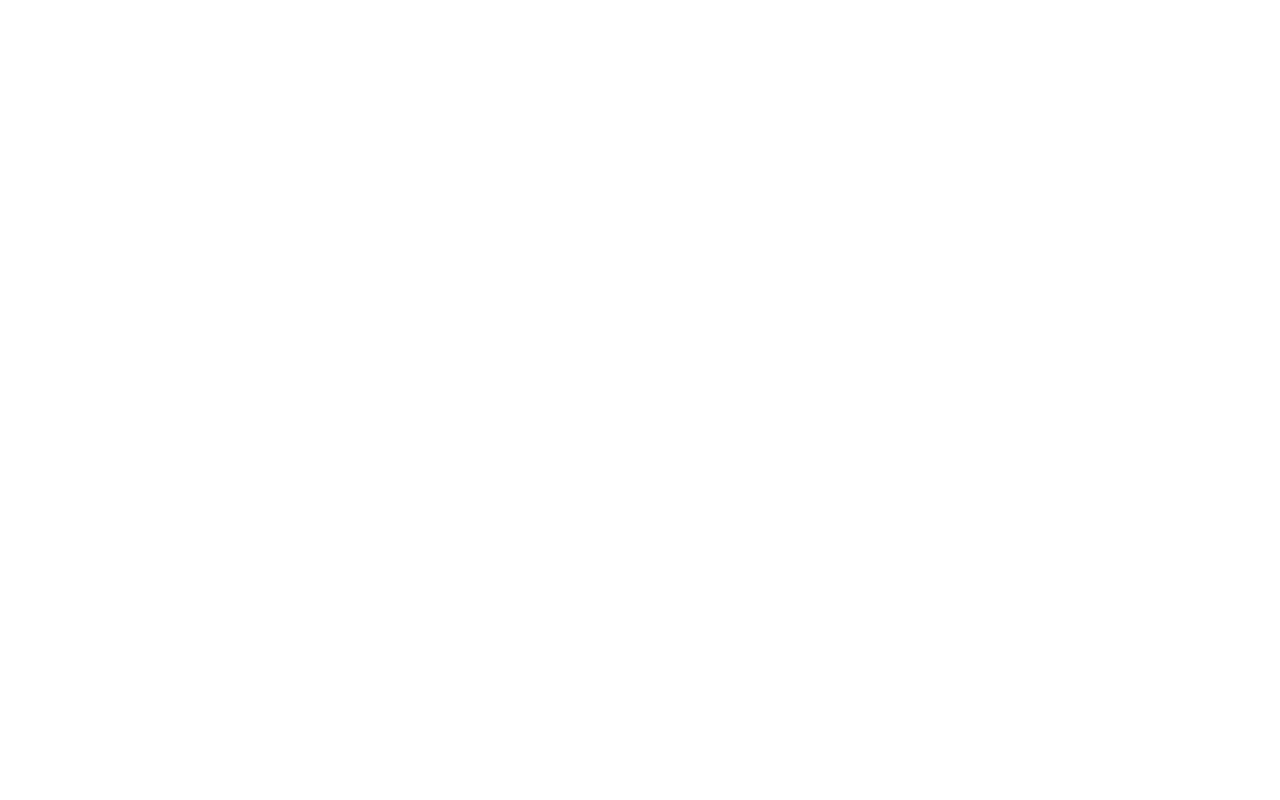
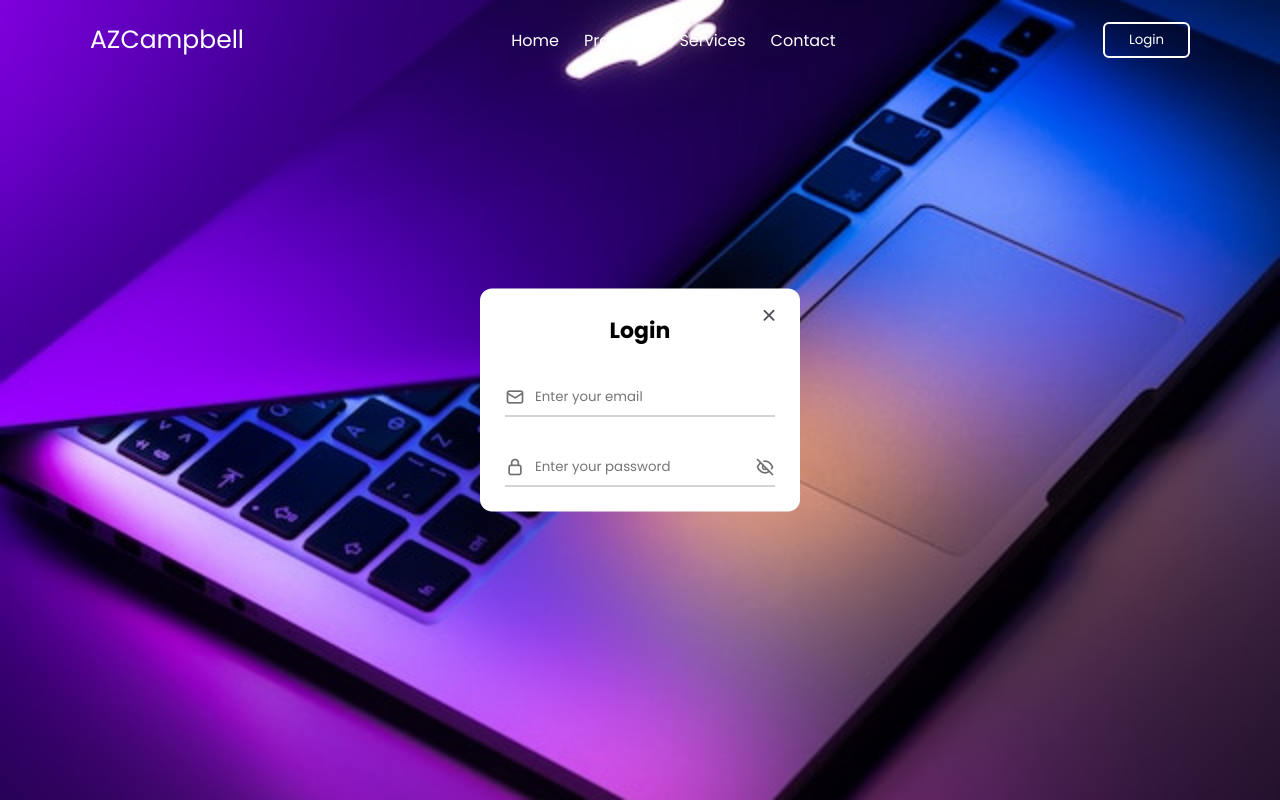
Before and after one commit to AZCampbell/CodingLab_LoginRegistration, a plain HTML site: page SITE/index.html in a window 1280 px wide. Drawn offline with nearby package versions, Linux system fonts and the light colour scheme.

Commit message:
Update: completed nav section html

```diff
--- a/SITE/index.html
+++ b/SITE/index.html
@@ -12,8 +12,55 @@
       crossorigin="anonymous"
       referrerpolicy="no-referrer"
     />
+    <link rel="preconnect" href="https://fonts.googleapis.com" />
+    <link rel="preconnect" href="https://fonts.gstatic.com" crossorigin />
+    <link
+      href="https://fonts.googleapis.com/css2?family=Poppins:ital,wght@0,100;0,200;0,300;0,400;0,500;0,600;0,700;0,800;0,900;1,100;1,200;1,300;1,400;1,500;1,600;1,700;1,800;1,900&display=swap"
+      rel="stylesheet"
+    />
+    <link rel="stylesheet" href="https://unicons.iconscout.com/release/v4.0.8/css/line.css">
   </head>
   <body>
+    <header class="header">
+
+      <nav class="nav">
+        <a href="#" class="nav_logo"">AZCampbell</a>
+        <ul class="nav_items">
+          <li class="nav_item">
+            <a href="#" class="nav_link">Home</a>
+            <a href="#" class="nav_link">Products</a>
+            <a href="#" class="nav_link">Services</a>
+            <a href="#" class="nav_link">Contact</a>
+          </li>
+        </ul>
+        <button class="button">Login</button>
+      </nav>
+  </header>
+
+  <section class="home">
+<div class="form_container">
+  <i class="uil uil-times form_close"></i>
+  <!-- Login Form -->
+  <div class="form login_form">
+    <form action="#">
+      <h2>Login</h2>
+
+      <div class="input_box">
+        <input type="email" placeholder="Enter your email">
+        <i class="uil uil-envelope-alt email"></i>
+      </div>
+      <div class="input_box">
+        <input type="password" placeholder="Enter your password">
+        <i class="uil uil-lock password"></i>
+        <i class="uil uil-eye-slash pw_hide"></i>
+
+      </div>
+
+    </form>
+  </div>
+</div>
+  </section>
+
     <script src="/site/resources/js/app.js"></script>
   </body>
 </html>
--- a/SITE/resources/css/main.css
+++ b/SITE/resources/css/main.css
@@ -2,4 +2,133 @@
   padding: 0;
   margin: 0;
   box-sizing: border-box;
+  font-family: "poppins", sans-serif;
 }
+a {
+  text-decoration: none;
+}
+.header {
+  position: fixed;
+  height: 80px;
+  width: 100%;
+  z-index: 100;
+  padding: 0 20px;
+}
+.nav {
+  max-width: 1100px;
+  width: 100%;
+  margin: 0 auto;
+}
+.nav,
+.nav_item {
+  display: flex;
+  height: 100%;
+  align-items: center;
+  justify-content: space-between;
+}
+
+.nav_logo,
+.nav_link,
+button {
+  color: #fff;
+}
+.nav_logo {
+  font-size: 25px;
+}
+.nav_item {
+  column-gap: 25px;
+}
+.nav_link:hover {
+  color: #d9d9d9;
+}
+
+button {
+  padding: 6px 24px;
+  border: 2px solid #fff;
+  background: transparent;
+  border-radius: 6px;
+  cursor: pointer;
+}
+button:active {
+  transform: scale(0.98);
+}
+/* Home Section */
+
+.home {
+  position: relative;
+  height: 100vh;
+  width: 100%;
+  background-image: url("/SITE/resources/images/bg.jpg");
+  background-size: cover;
+  background-position: center;
+}
+/* Form */
+.form_container {
+  position: absolute;
+  max-width: 320px;
+  width: 100%;
+  top: 50%;
+  left: 50%;
+  transform: translate(-50%, -50%);
+  z-index: 101;
+  background: #fff;
+  padding: 25px;
+  border-radius: 12px;
+  box-shadow: rgba(0, 0, 0, 0.1);
+}
+.form_close {
+  position: absolute;
+  top: 10px;
+  right: 20px;
+  color: #0b0217;
+  font-size: 22px;
+  opacity: 0.7;
+  cursor: pointer;
+}
+.form_container h2 {
+  font-size: 22px;
+  color: 0b0217;
+  text-align: center;
+}
+.input_box {
+  margin-top: 30px;
+  position: relative;
+  width: 100%;
+  height: 40px;
+}
+.input_box input {
+  height: 100%;
+  width: 100%;
+  padding: 0 30px;
+  border: none;
+  border-bottom: 1.5px solid #aaaaaa;
+  outline: none;
+}
+.input_box i {
+  position: absolute;
+  top: 50%;
+  transform: translateY(-50%);
+  font-size: 20px;
+}
+
+.input_box i.email {
+  left: 0;
+  color: #707070;
+}
+.input_box i.password {
+  left: 0;
+  color: #707070;
+}
+.input_box i.pw_hide {
+  right: 0;
+  color: #707070;
+}
+.input_box input:focus ~ i.email {
+  color: #0b0217;
+}
+.input_box input:focus ~ i.password {
+  color: #0b0217;
+}
+.input_box input:focus ~ i.pw_hide {
+  color: #0b0217;
+}
```
Also changed, not shown: SITE/resources/images/bg.jpg (added).
